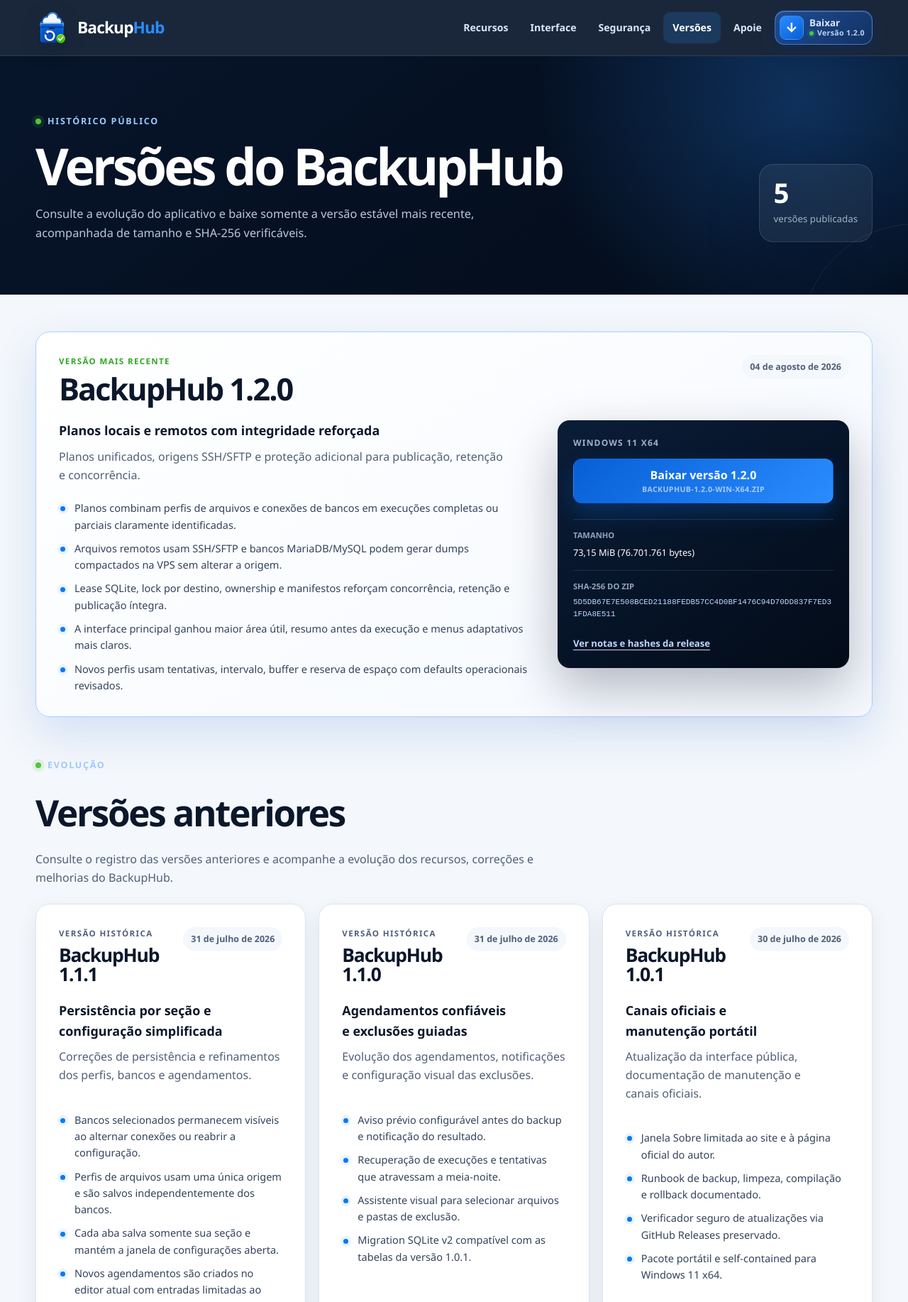
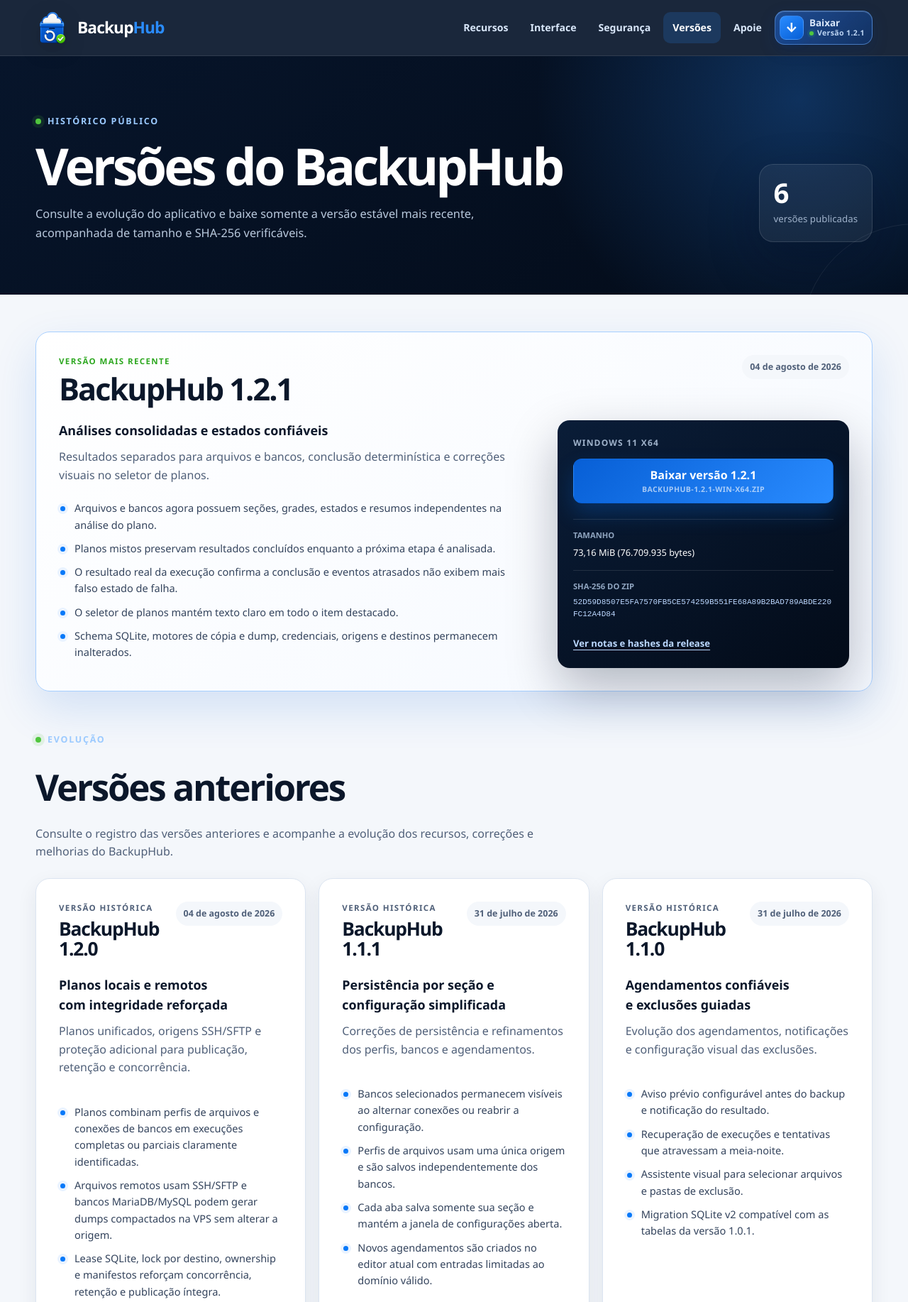
Before and after one commit to Rodrigodil/backuphub, a website: page public/versoes/index.html in a window 1280 px wide. Shown: the top 1834 px of the page at 71% size. Drawn offline with Linux system fonts and the light colour scheme.

Commit message:
release: atualiza site para BackupHub 1.2.1

```diff
--- a/package.json
+++ b/package.json
@@ -1,6 +1,6 @@
 {
   "name": "backuphub-site",
-  "version": "1.2.0",
+  "version": "1.2.1",
   "private": true,
   "description": "Landing page estática do BackupHub",
   "type": "module",
--- a/public/versoes/index.html
+++ b/public/versoes/index.html
@@ -22,7 +22,7 @@
     <meta property="og:image" content="https://rodrigodil.github.io/backuphub/assets/og-backuphub.png">
     <meta property="og:image:alt" content="BackupHub — backups organizados, íntegros e auditáveis">
     <meta name="twitter:card" content="summary_large_image">
-    <script type="application/ld+json">{"@context":"https://schema.org","@type":"CollectionPage","name":"Versões do BackupHub","url":"https://rodrigodil.github.io/backuphub/versoes/","mainEntity":[{"@type":"SoftwareApplication","name":"BackupHub 1.2.0","datePublished":"2026-08-04","operatingSystem":"Windows 11 x64"},{"@type":"SoftwareApplication","name":"BackupHub 1.1.1","datePublished":"2026-07-31","operatingSystem":"Windows 11 x64"},{"@type":"SoftwareApplication","name":"BackupHub 1.1.0","datePublished":"2026-07-31","operatingSystem":"Windows 11 x64"},{"@type":"SoftwareApplication","name":"BackupHub 1.0.1","datePublished":"2026-07-30","operatingSystem":"Windows 11 x64"},{"@type":"SoftwareApplication","name":"BackupHub 1.0.0","datePublished":"2026-07-30","operatingSystem":"Windows 11 x64"}]}</script>
+    <script type="application/ld+json">{"@context":"https://schema.org","@type":"CollectionPage","name":"Versões do BackupHub","url":"https://rodrigodil.github.io/backuphub/versoes/","mainEntity":[{"@type":"SoftwareApplication","name":"BackupHub 1.2.1","datePublished":"2026-08-04","operatingSystem":"Windows 11 x64"},{"@type":"SoftwareApplication","name":"BackupHub 1.2.0","datePublished":"2026-08-04","operatingSystem":"Windows 11 x64"},{"@type":"SoftwareApplication","name":"BackupHub 1.1.1","datePublished":"2026-07-31","operatingSystem":"Windows 11 x64"},{"@type":"SoftwareApplication","name":"BackupHub 1.1.0","datePublished":"2026-07-31","operatingSystem":"Windows 11 x64"},{"@type":"SoftwareApplication","name":"BackupHub 1.0.1","datePublished":"2026-07-30","operatingSystem":"Windows 11 x64"},{"@type":"SoftwareApplication","name":"BackupHub 1.0.0","datePublished":"2026-07-30","operatingSystem":"Windows 11 x64"}]}</script>
     <script src="../script.js" defer></script>
   </head>
   <body>
@@ -42,9 +42,9 @@
           <a href="../#seguranca">Segurança</a>
           <a href="./" aria-current="page">Versões</a>
           <a href="../#apoie">Apoie</a>
-          <a class="button button-small header-download" href="https://github.com/Rodrigodil/backuphub/releases/download/v1.2.0/BackupHub-1.2.0-win-x64.zip" target="_blank" rel="noopener noreferrer" data-current-download data-app-version="1.2.0" aria-label="Baixar BackupHub versão 1.2.0">
+          <a class="button button-small header-download" href="https://github.com/Rodrigodil/backuphub/releases/download/v1.2.1/BackupHub-1.2.1-win-x64.zip" target="_blank" rel="noopener noreferrer" data-current-download data-app-version="1.2.1" aria-label="Baixar BackupHub versão 1.2.1">
             <span class="header-download-icon" aria-hidden="true">↓</span>
-            <span class="header-download-copy"><strong>Baixar</strong><small>Versão 1.2.0</small></span>
+            <span class="header-download-copy"><strong>Baixar</strong><small>Versão 1.2.1</small></span>
           </a>
         </nav>
       </div>
@@ -59,44 +59,44 @@
             <p>Consulte a evolução do aplicativo e baixe somente a versão estável mais recente, acompanhada de tamanho e SHA-256 verificáveis.</p>
           </div>
           <div class="versions-count" role="group" aria-label="Resumo do histórico">
-            <strong>5</strong>
+            <strong>6</strong>
             <span>versões publicadas</span>
           </div>
         </div>
       </section>
 
       <section class="container versions-catalog" aria-labelledby="latest-version-title">
-        <article class="version-card version-card-current" data-version="1.2.0" data-current-version>
+        <article class="version-card version-card-current" data-version="1.2.1" data-current-version>
           <div class="version-card-heading">
             <div>
               <p class="version-status version-status-current">Versão mais recente</p>
-              <h2 id="latest-version-title">BackupHub 1.2.0</h2>
+              <h2 id="latest-version-title">BackupHub 1.2.1</h2>
             </div>
             <time datetime="2026-08-04">04 de agosto de 2026</time>
           </div>
           <div class="current-version-grid">
             <div>
-              <h3>Planos locais e remotos com integridade reforçada</h3>
-              <p>Planos unificados, origens SSH/SFTP e proteção adicional para publicação, retenção e concorrência.</p>
+              <h3>Análises consolidadas e estados confiáveis</h3>
+              <p>Resultados separados para arquivos e bancos, conclusão determinística e correções visuais no seletor de planos.</p>
               <ul class="version-changes">
-                <li>Planos combinam perfis de arquivos e conexões de bancos em execuções completas ou parciais claramente identificadas.</li>
-                  <li>Arquivos remotos usam SSH/SFTP e bancos MariaDB/MySQL podem gerar dumps compactados na VPS sem alterar a origem.</li>
-                  <li>Lease SQLite, lock por destino, ownership e manifestos reforçam concorrência, retenção e publicação íntegra.</li>
-                  <li>A interface principal ganhou maior área útil, resumo antes da execução e menus adaptativos mais claros.</li>
-                  <li>Novos perfis usam tentativas, intervalo, buffer e reserva de espaço com defaults operacionais revisados.</li>
+                <li>Arquivos e bancos agora possuem seções, grades, estados e resumos independentes na análise do plano.</li>
+                  <li>Planos mistos preservam resultados concluídos enquanto a próxima etapa é analisada.</li>
+                  <li>O resultado real da execução confirma a conclusão e eventos atrasados não exibem mais falso estado de falha.</li>
+                  <li>O seletor de planos mantém texto claro em todo o item destacado.</li>
+                  <li>Schema SQLite, motores de cópia e dump, credenciais, origens e destinos permanecem inalterados.</li>
               </ul>
             </div>
-            <aside class="current-download" aria-label="Download oficial da versão 1.2.0">
+            <aside class="current-download" aria-label="Download oficial da versão 1.2.1">
               <p class="download-platform">Windows 11 x64</p>
-              <a class="button button-primary version-download" href="https://github.com/Rodrigodil/backuphub/releases/download/v1.2.0/BackupHub-1.2.0-win-x64.zip" target="_blank" rel="noopener noreferrer" data-current-download>
-                <span>Baixar versão 1.2.0</span>
-                <small>BackupHub-1.2.0-win-x64.zip</small>
+              <a class="button button-primary version-download" href="https://github.com/Rodrigodil/backuphub/releases/download/v1.2.1/BackupHub-1.2.1-win-x64.zip" target="_blank" rel="noopener noreferrer" data-current-download>
+                <span>Baixar versão 1.2.1</span>
+                <small>BackupHub-1.2.1-win-x64.zip</small>
               </a>
               <dl class="artifact-details">
-                <div><dt>Tamanho</dt><dd>73,15 MiB (76.701.761 bytes)</dd></div>
-                <div><dt>SHA-256 do ZIP</dt><dd><code>5D5DB67E7E508BCED21188FEDB57CC4D0BF1476C94D70DD837F7ED31FDA8E511</code></dd></div>
+                <div><dt>Tamanho</dt><dd>73,16 MiB (76.709.935 bytes)</dd></div>
+                <div><dt>SHA-256 do ZIP</dt><dd><code>52D59D8507E5FA7570FB5CE574259B551FE68A89B2BAD789ABDE220FC12A4D84</code></dd></div>
               </dl>
-              <a class="release-details-link" href="https://github.com/Rodrigodil/backuphub/releases/tag/v1.2.0" target="_blank" rel="noopener noreferrer">Ver notas e hashes da release</a>
+              <a class="release-details-link" href="https://github.com/Rodrigodil/backuphub/releases/tag/v1.2.1" target="_blank" rel="noopener noreferrer">Ver notas e hashes da release</a>
             </aside>
           </div>
         </article>
@@ -107,6 +107,25 @@
           <p>Consulte o registro das versões anteriores e acompanhe a evolução dos recursos, correções e melhorias do BackupHub.</p>
         </div>
         <div class="version-history-grid">
+
+            <article class="version-card version-card-history" data-version="1.2.0">
+              <div class="version-card-heading">
+                <div>
+                  <p class="version-status">Versão histórica</p>
+                  <h2>BackupHub 1.2.0</h2>
+                </div>
+                <time datetime="2026-08-04">04 de agosto de 2026</time>
+              </div>
+              <h3>Planos locais e remotos com integridade reforçada</h3>
+              <p>Planos unificados, origens SSH/SFTP e proteção adicional para publicação, retenção e concorrência.</p>
+              <ul class="version-changes">
+                <li>Planos combinam perfis de arquivos e conexões de bancos em execuções completas ou parciais claramente identificadas.</li>
+                  <li>Arquivos remotos usam SSH/SFTP e bancos MariaDB/MySQL podem gerar dumps compactados na VPS sem alterar a origem.</li>
+                  <li>Lease SQLite, lock por destino, ownership e manifestos reforçam concorrência, retenção e publicação íntegra.</li>
+                  <li>A interface principal ganhou maior área útil, resumo antes da execução e menus adaptativos mais claros.</li>
+                  <li>Novos perfis usam tentativas, intervalo, buffer e reserva de espaço com defaults operacionais revisados.</li>
+              </ul>
+            </article>
 
             <article class="version-card version-card-history" data-version="1.1.1">
               <div class="version-card-heading">
```
Also changed, not shown: public/index.html (+6 -6 lines), versions.json (+22 -9 lines), 1 other file.
